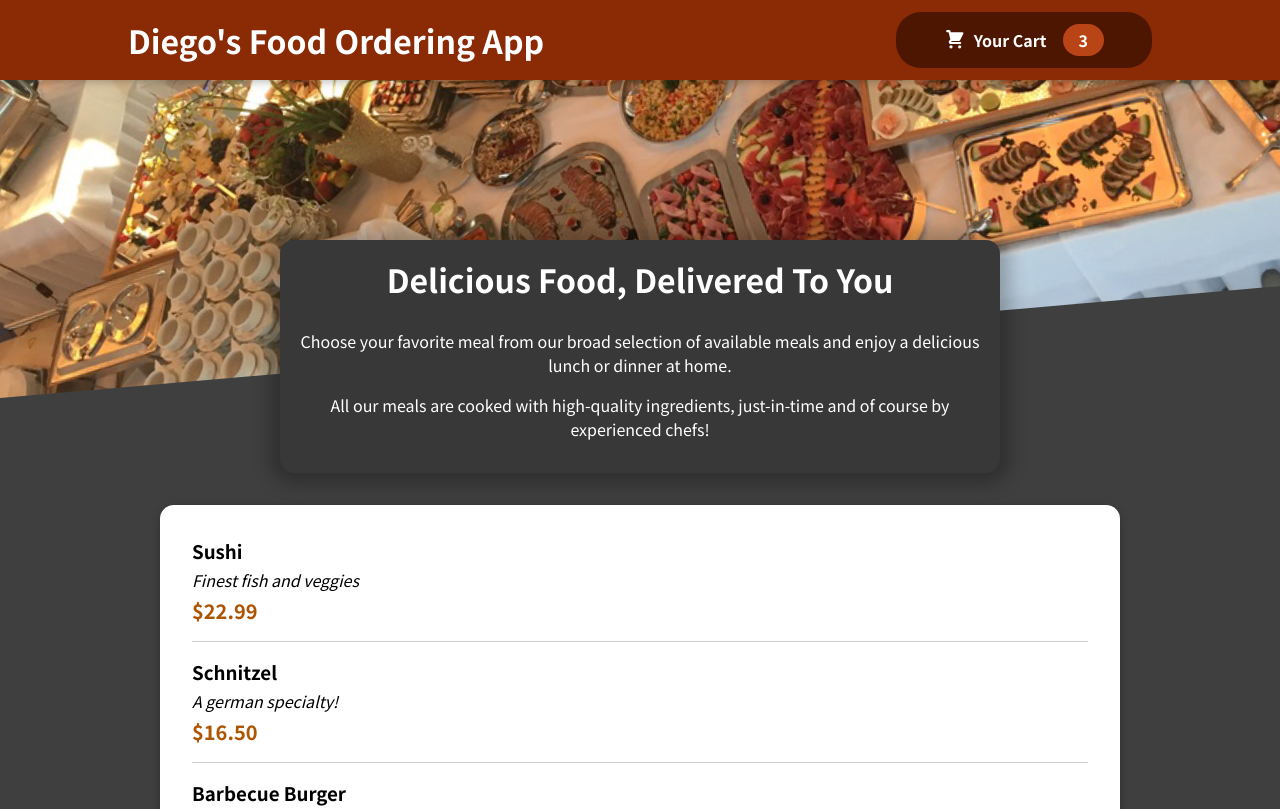
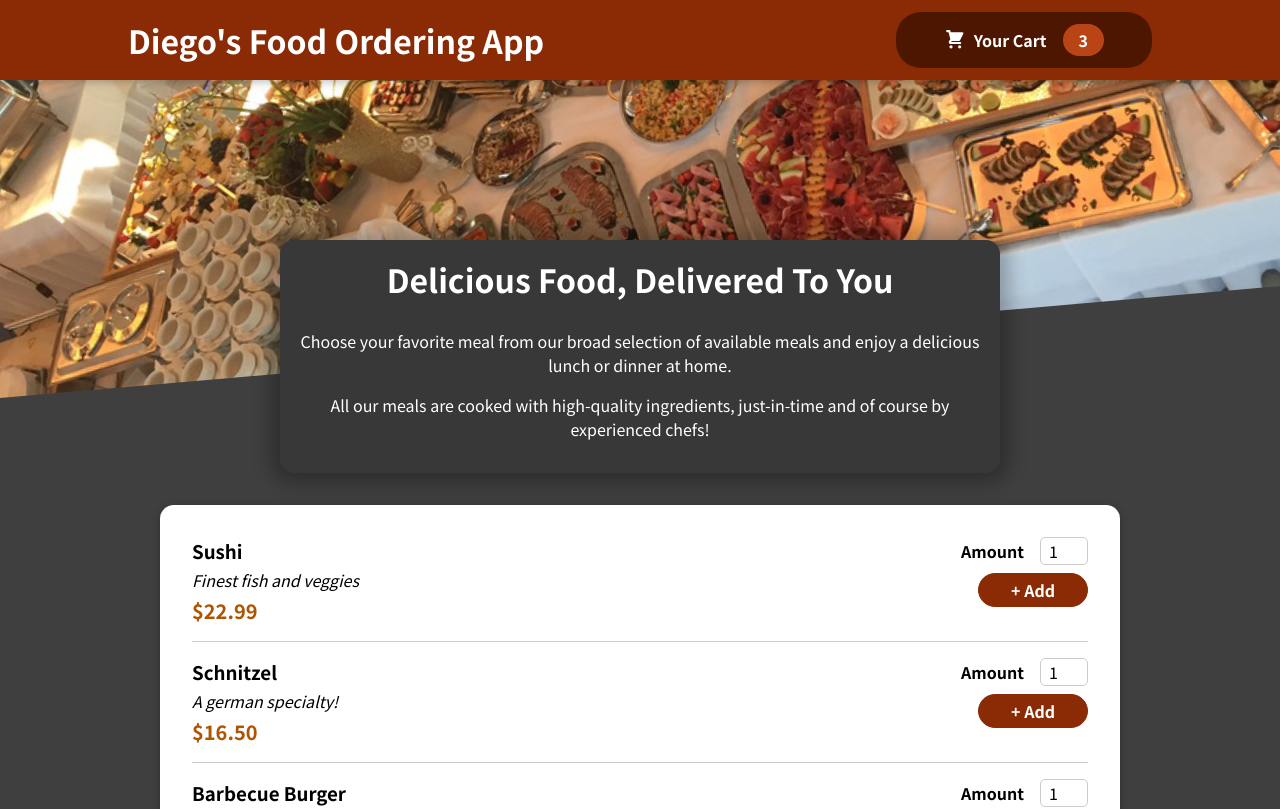
Before and after one commit to DiegoFelipe/diego-s-food-app, a React (Create React App) app: page / in a window 1280 px wide. Shown: the top 809 px of the page. Built offline with nearby package versions, Linux system fonts and the light colour scheme.

Commit message:
Adding the form

```diff
--- a/src/components/Meals/MealItem/MealItem.js
+++ b/src/components/Meals/MealItem/MealItem.js
@@ -1,4 +1,5 @@
 import classes from "./MealItem.module.css";
+import MealItemForm from "./MealItemForm";
 
 const MealItem = (props) => {
   const price = `$${props.price.toFixed(2)}`;
@@ -10,7 +11,9 @@
         <div className={classes.description}>{props.description}</div>
         <div className={classes.price}>{price}</div>
       </div>
-      <div></div>
+      <div>
+        <MealItemForm />
+      </div>
     </li>
   );
 };
--- a/src/components/Meals/MealItem/MealItemForm.js
+++ b/src/components/Meals/MealItem/MealItemForm.js
@@ -0,0 +1,23 @@
+import classes from "./MealItemForm.module.css";
+import Input from "components/UI/Input";
+
+const MealItemForm = () => {
+  return (
+    <form className={classes.form}>
+      <Input
+        label="Amount"
+        input={{
+          id: Math.random(),
+          type: "number",
+          min: 1,
+          max: 5,
+          step: "1",
+          defaultValue: "1",
+        }}
+      />
+      <button>+ Add</button>
+    </form>
+  );
+};
+
+export default MealItemForm;
--- /dev/null
+++ b/src/components/Meals/MealItem/MealItemForm.module.css
@@ -0,0 +1,20 @@
+.form {
+  text-align: right;
+}
+
+.form button {
+  font: inherit;
+  cursor: pointer;
+  background-color: #8a2b06;
+  border: 1px solid #8a2b06;
+  color: white;
+  padding: 0.25rem 2rem;
+  border-radius: 20px;
+  font-weight: bold;
+}
+
+.form button:hover,
+.form button:active {
+  background-color: #641e03;
+  border-color: #641e03;
+}
--- /dev/null
+++ b/src/components/UI/Input.js
@@ -0,0 +1,12 @@
+import classes from "./Input.module.css";
+
+const Input = (props) => {
+  return (
+    <div className={classes.input}>
+      <label htmlFor={props.input.id}>{props.label}</label>
+      <input {...props.input} />
+    </div>
+  );
+};
+
+export default Input;
--- /dev/null
+++ b/src/components/UI/Input.module.css
@@ -0,0 +1,18 @@
+.input {
+  display: flex;
+  align-items: center;
+  margin-bottom: 0.5rem;
+}
+
+.input label {
+  font-weight: bold;
+  margin-right: 1rem;
+}
+
+.input input {
+  width: 3rem;
+  border-radius: 5px;
+  border: 1px solid #ccc;
+  font: inherit;
+  padding-left: 0.5rem;
+}
```
